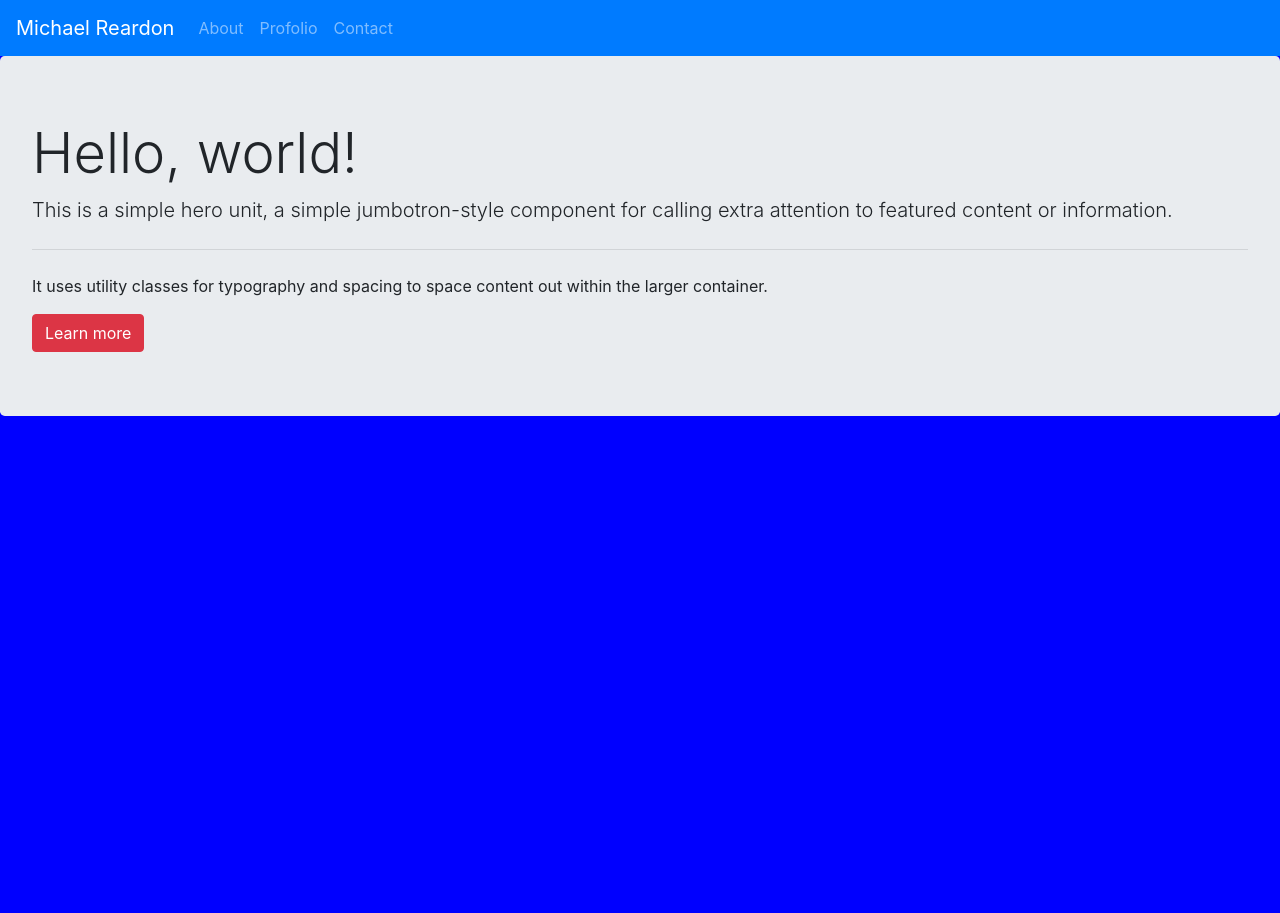
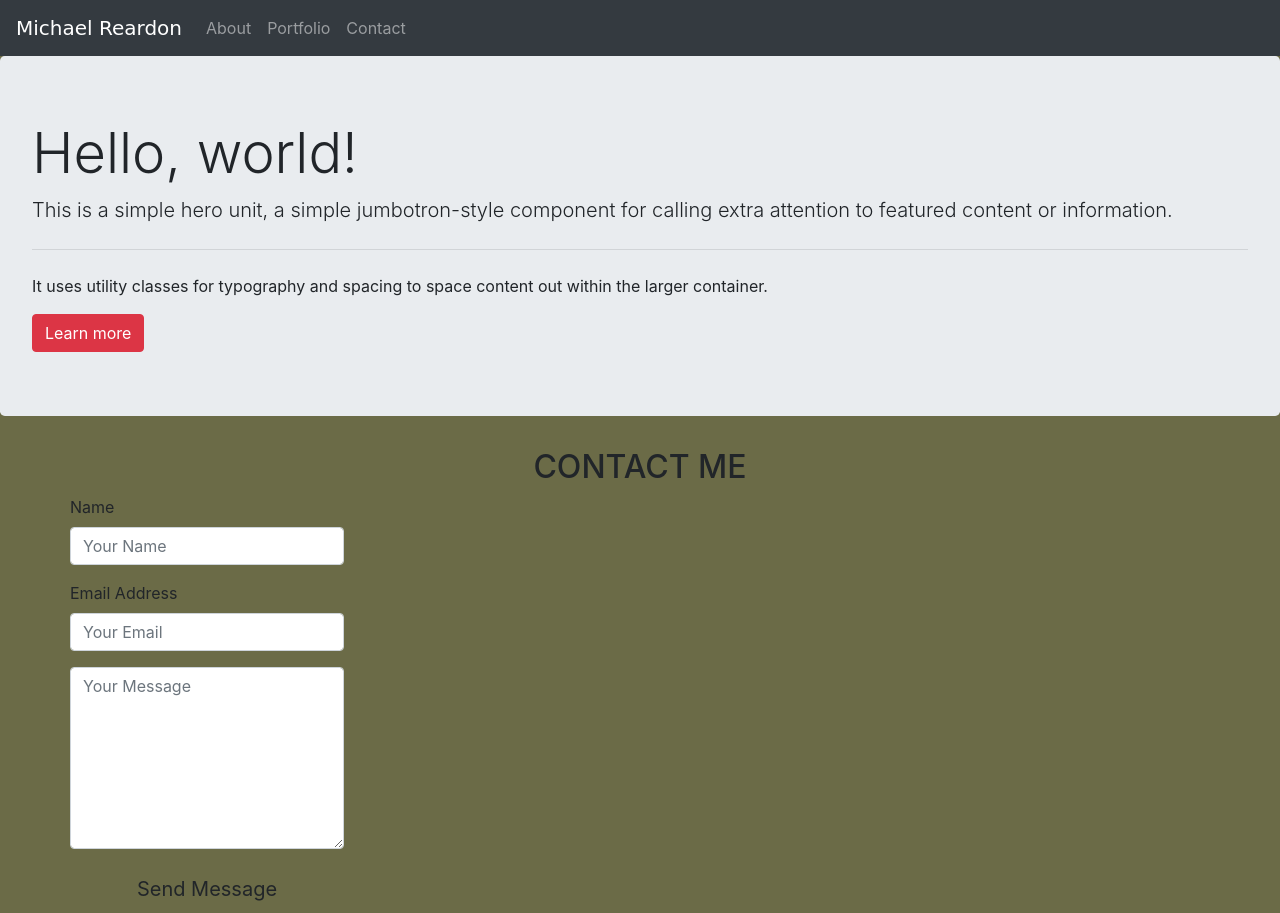
Before and after one commit to REmichael/REmichael.github.io, a plain HTML site: page index.html in a window 1280 px wide. Before the commit the page ends 800 px from the top, so only its background shows below. Drawn offline with nearby package versions, Linux system fonts and the light colour scheme.

Commit message:
establishing the Portfolio.

```diff
--- /dev/null
+++ b/css/body.css
@@ -0,0 +1,3 @@
+body {
+    background: var(--gray);
+}
--- a/css/main.css
+++ b/css/main.css
@@ -1,3 +1,9 @@
-body {
-    background-color: blue
-}
+
+@import "variables.css";
+@import "body.css";
+@import "navbar.css";
+@import "header.css";
+@import "about.css";
+@import "project.css";
+@import "contact.css";
+@import "footer.css";
--- /dev/null
+++ b/css/navbar.css
@@ -0,0 +1,3 @@
+.navbar-brand {
+    font-family: var(--fancyFont);
+}
--- /dev/null
+++ b/css/variables.css
@@ -0,0 +1,13 @@
+:root {
+    --blue: #0099ff;
+    --gray: #6b6b47;
+    --brown: #804000;
+    --teal: #99ebff;
+    --navy: #00001a;
+    --gold: #ffd700;
+
+    --fancyFont: 'Gloria+Hallelujah', cursive;
+    --sansSerif: 'Fira Sans', sans-serif;
+    --serifFont: 'Oswald', sans-serif;
+
+}
--- a/index.html
+++ b/index.html
@@ -6,25 +6,25 @@
     <meta http-equiv="X-UA-Compatible" content="ie=edge">
     <title>Document</title>
     <link rel="stylesheet" href="https://stackpath.bootstrapcdn.com/bootstrap/4.2.1/css/bootstrap.min.css" integrity="sha384-GJzZqFGwb1QTTN6wy59ffF1BuGJpLSa9DkKMp0DgiMDm4iYMj70gZWKYbI706tWS" crossorigin="anonymous">
+    <link href="https://fonts.googleapis.com/css?family=Fira+Sans|Gloria+Hallelujah|Noto+Sans+JP" rel="stylesheet">
     <link rel="stylesheet" href="./css/main.css">
-
 </head>
 <body>
-        <nav class="navbar navbar-expand-lg navbar-dark bg-primary">
-                <a class="navbar-brand" href="#">Michael Reardon</a>
+        <nav class="navbar navbar-expand-lg navbar-dark bg-dark">
+                <a class="navbar-brand" href="#home">Michael Reardon</a>
                 <button class="navbar-toggler" type="button" data-toggle="collapse" data-target="#navbarNav" aria-controls="navbarNav" aria-expanded="false" aria-label="Toggle navigation">
                   <span class="navbar-toggler-icon"></span>
                 </button>
                 <div class="collapse navbar-collapse" id="navbarNav">
                   <ul class="navbar-nav">
                     <li class="nav-item">
-                      <a class="nav-link" href="#">About <span class="sr-only">(current)</span></a>
+                      <a class="nav-link" href="#about">About <span class="sr-only">(current)</span></a>
                     </li>
                     <li class="nav-item">
-                      <a class="nav-link" href="#">Profolio</a>
+                      <a class="nav-link" href="#portfolio">Portfolio</a>
                     </li>
                     <li class="nav-item">
-                      <a class="nav-link" href="#">Contact</a>
+                      <a class="nav-link" href="#contact">Contact</a>
                     </li>
                   </ul>
                 </div>
@@ -36,6 +36,72 @@
                 <p>It uses utility classes for typography and spacing to space content out within the larger container.</p>
                 <a class="btn btn-danger btn-lar" href="#" role="button">Learn more</a>
             </div>
+<!--About Section-->
+<section id="about"></section>
+
+<!-- Protfolio Section-->
+<section id="portfolio"></section>
+
+<!--Contact Section-->
+<section id="contact"></section>
+    <div class="container">
+        <h2 class="text-center text-uppercase">Contact Me</h2>
+        <div class="row">
+          <form action="https://formspree.io/reardon.e.michael@gmail.com" method="POST">
+            <div class="control-group">
+              <div class="form-group">
+                <label>Name</label>
+                <input
+                  type="text"
+                  class="form-control"
+                  placeholder="Your Name"
+                  id="name"
+                  required
+                  data-validation-required-message="Please enter your name"
+                  name="name"
+                  >
+                <p class="help-block text-danger"></p>
+              </div>
+            </div>
+            <div class="control-group">
+              <div class="form-group">
+                <label>Email Address</label>
+                <input
+                  type="email"
+                  class="form-control"
+                  placeholder="Your Email"
+                  id="email"
+                  required
+                  data-validation-required-message="Please enter your email"
+                  name="_replyto"
+                >
+                <p class="help-block text-danger"></p>
+              </div>
+            </div>
+            <div class="control-group">
+              <div class="form-group">
+                <textarea
+                  class="form-control"
+                  rows="7"
+                  placeholder="Your Message"
+                  id="message"
+                  required
+                  data-validation-required-message="Please leave a message"
+                  name="message"
+                ></textarea>
+                <p class="help-block text-danger"></p>
+              </div>
+            </div>
+            <div class="text-center">
+              <div id="success"></div>
+              <button type="submit" class="btn btn-lg btn-black">
+                <i class="fa fa-paper-plane-o" aria-hidden="true"></i>
+                Send Message
+              </button>
+            </div>
+          </form>
+        </div>
+      </div>
 
 <!--JavaScript Tags-->
 <!--Always goes to the bottom-->
```
Also changed, not shown: css/about.css (added), css/contact.css (added), css/footer.css (added), css/header.css (added), css/project.css (added).
